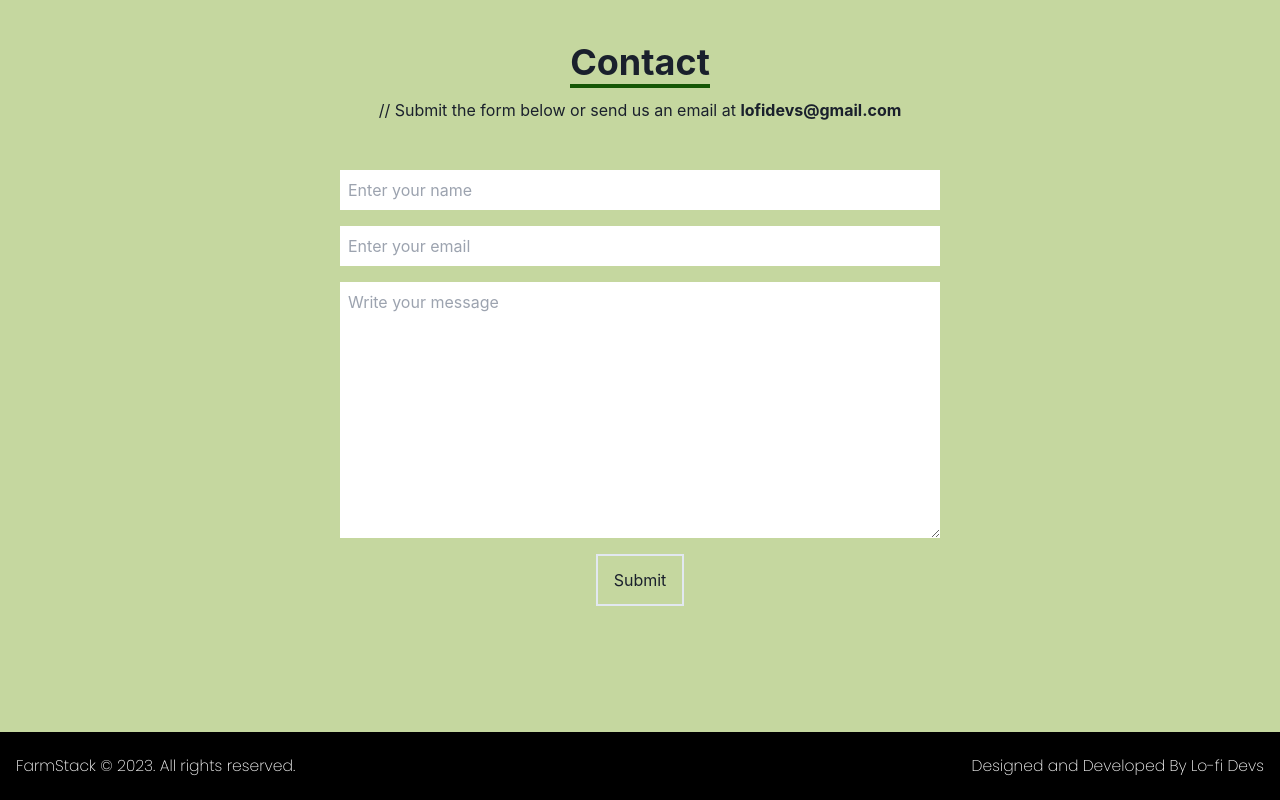
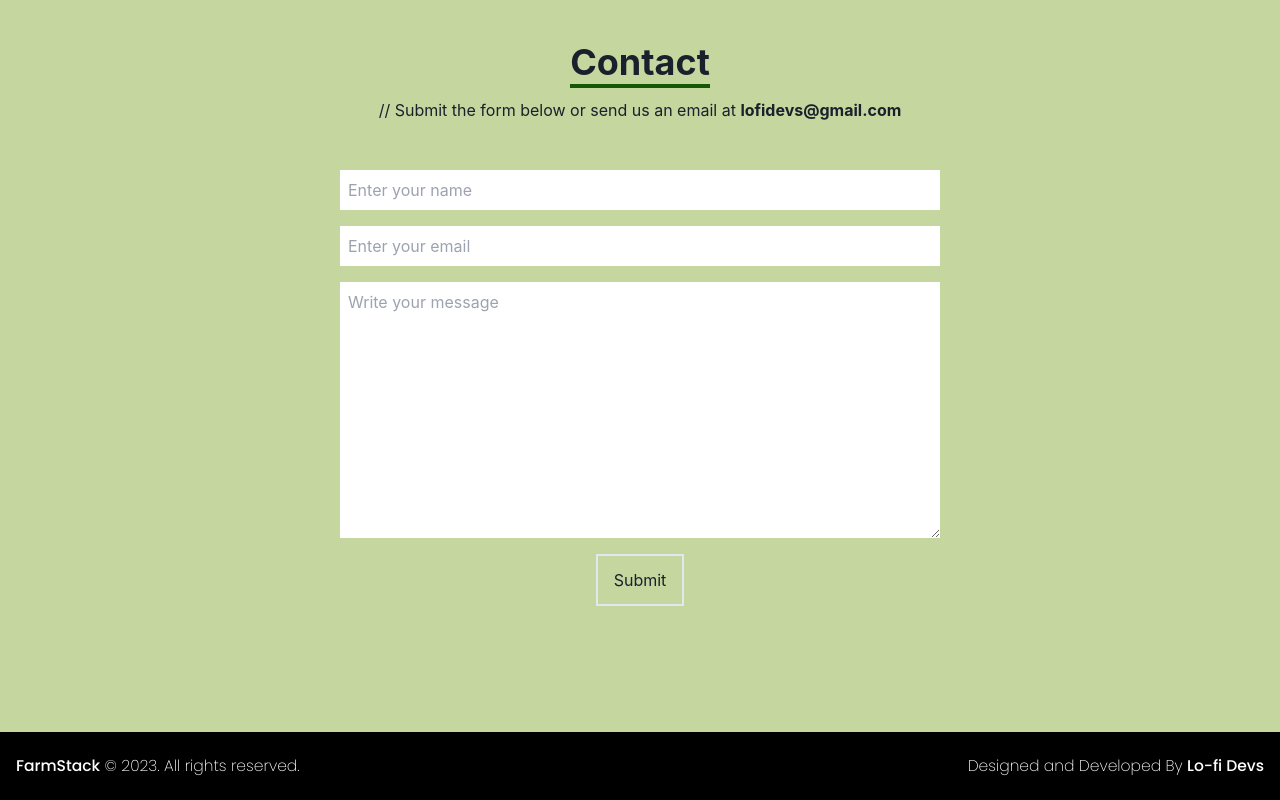
Before and after one commit to sinharitwick/GFG-Lofi_Devs, a React (Create React App) app in the folder client/: page / in a window 1280 px wide. Shown: the part 1595-2395 px from the top of the page. Built offline with nearby package versions, Linux system fonts and the light colour scheme; a web font is replaced by a local one.

Commit message:
footer modified

```diff
--- a/client/src/components/UI/Landing.css
+++ b/client/src/components/UI/Landing.css
@@ -123,8 +123,8 @@ box-shadow: 0px 14px 80px rgba(252, 56, 56, 0.4);
     font: 200 15.52px/28px "Poppins", sans-serif;
     color: #fff;
   }
-  .footer p span {
-    color: #1557056;
+  .footer span {
+    font-weight: 500;
   }
   .footer-container {
     display: flex;
```
